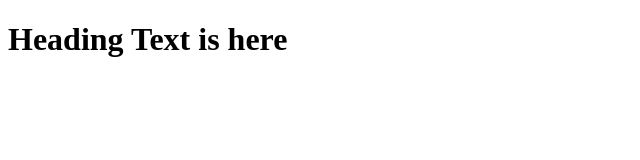
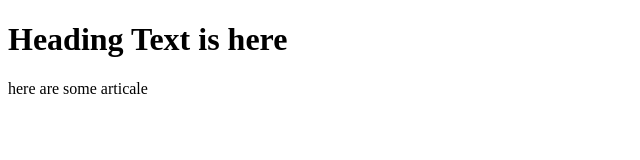
Before and after one commit to md-julhas/home, a plain HTML site: page index.html in a window 1280 px wide. Shown: the whole page, without its empty margins (0-640 px from the left). Drawn offline with Linux system fonts and the light colour scheme.

Commit message:
article added

```diff
--- a/index.html
+++ b/index.html
@@ -7,5 +7,7 @@
   </head>
   <body>
     <h1>Heading Text is here</h1>
+
+    <article>here are some articale</article>
   </body>
 </html>
```
